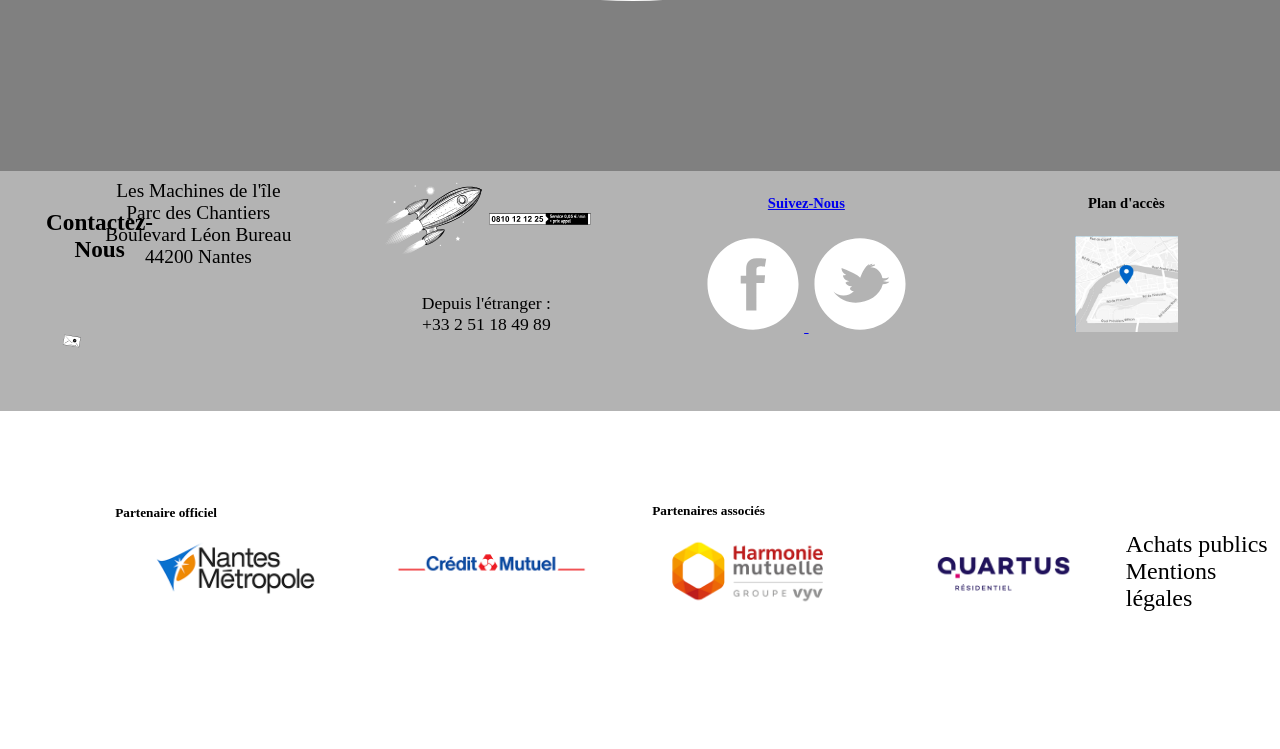
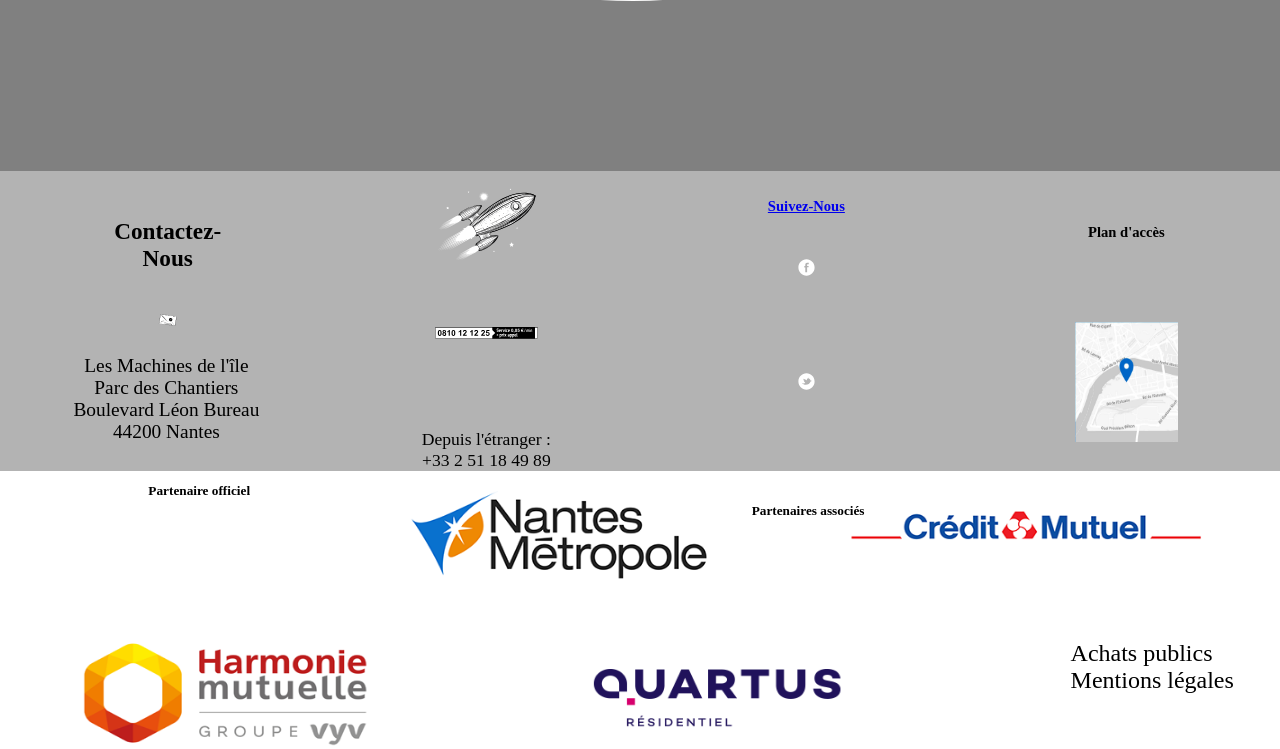
Before and after one commit to MrDydymaxx/IWS2, a plain HTML site: page fr/index.html in a window 1280 px wide. Shown: the part 4235-4984 px from the top of the page. Drawn offline with Linux system fonts and the light colour scheme.

Commit message:
Footer complet
Footer complet et impléme,ntation de flex dans le header

```diff
--- a/css/index.css
+++ b/css/index.css
@@ -148,18 +148,15 @@ footer[name="actu"]
 	margin-left:12%;
 	font-size: 1.3em;
 	margin-top: -15%;
-}
-
-#logo_footer {
-	flex-grow: 2;
-}
-
+ }
 #nav_footer {
 	display: flex;
 	background-color:rgb(128,128,128);
+	justify-content:space-around;
 }
 #nav_footer ul {
 	display: flex;
+	flex-direction:row;
 	list-style-type:none;
  	text-align:left;
  	font-size: 1.1em;
@@ -178,10 +175,6 @@ footer[name="actu"]
 #nav_footer ul li a:hover {
 	color:red;
 }
-
-#footer2{
-	display: flex;
-}
 .contact {
 	width:40%;
 	height:40%;
@@ -193,12 +186,8 @@ footer[name="actu"]
 }
 
 .partnership {
-	width:15%;
-	height:15%;
-	float:left;
-	margin-right:2%;
-	margin-left:3%;
-	margin-bottom:10%;
+	width:90%;
+	height:90%;
 }
 #official {
 	position:relative;
@@ -269,19 +258,25 @@ footer[name="actu"]
 
 #footer2 {
 	width:100%;
+	display:flex;
 	height:300px;
 }
 #footer3 {
 	width:100%;
+	display:flex;
+	flex-direction:row;
+	flex-wrap:wrap;
+	justify-content:space-around;
 }
 .column_footer {
-	display:inline-block;
-	float:left;
+	display:flex;
+	flex-direction:column;
+	align-items:center;
 	text-align:center;
+	justify-content:space-around;
 	padding-left:3%;
 	padding-right:2%;
 	width:20%;
-	height:80%;
 	background-color:rgb(179,179,179);
 	font-size: 1.1em;
 }
--- a/fr/index.html
+++ b/fr/index.html
@@ -103,6 +103,7 @@
 		<footer name="index">
 			<div id="nav_footer">
 					<img src="../images/logo_site_footer.svg" id="logo_footer">
+				<div>
 					<ul>
 						<li>
 							<ul> <h3> Découvrir </h3>
@@ -137,6 +138,7 @@
 							</ul>
 						</li>
 					</ul>
+				</div>
 			</div>
 			<div id="footer2">
 				<div class="column_footer">
```
Lines whose indentation alone changed are shown as unchanged.
